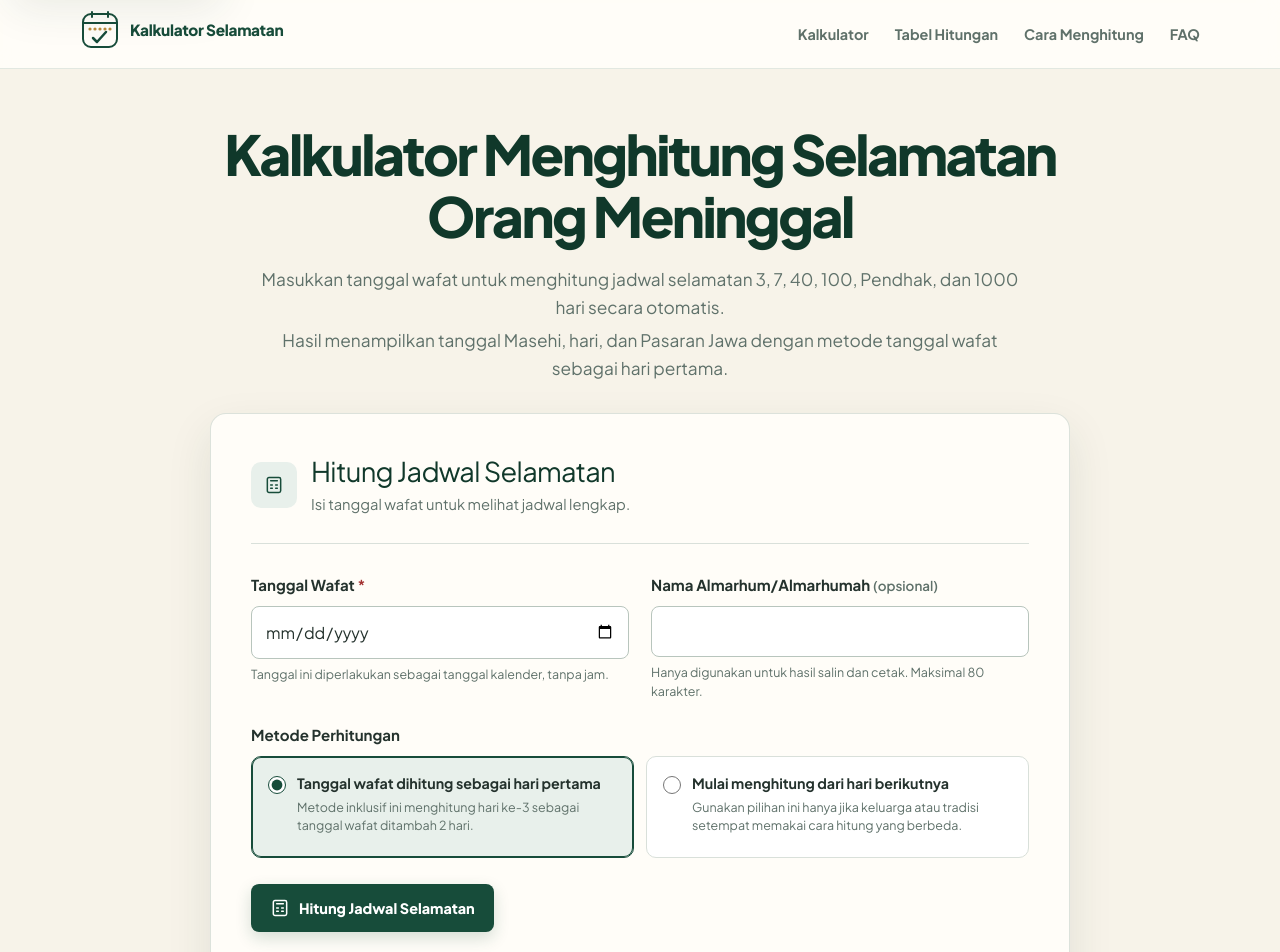
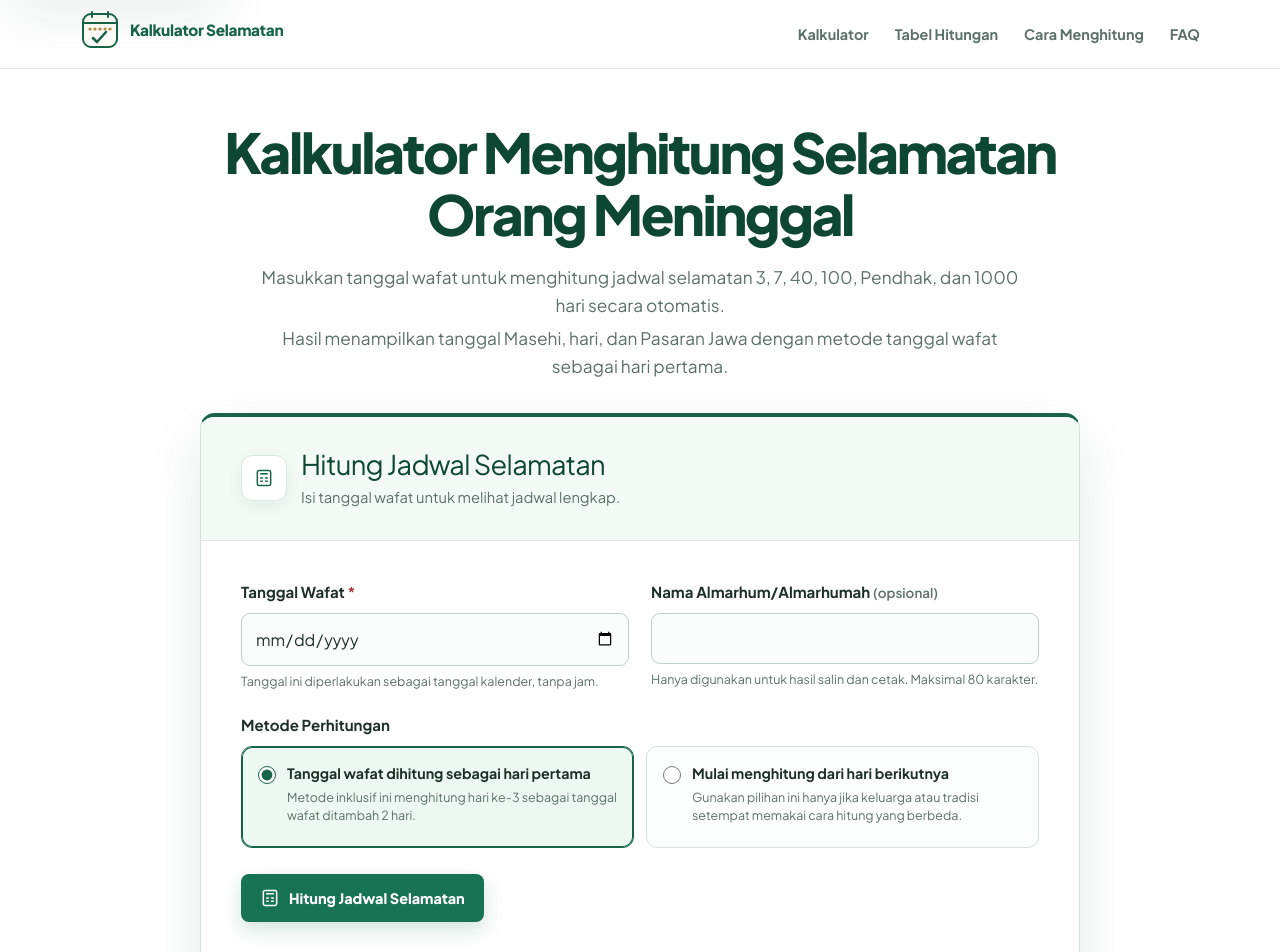
Before and after one commit to arslanwebx/kalkulator-menghitung-selamatan-orang-meninggal, a Next.js app: page / in a window 1280 px wide. Shown: the top 952 px of the page. Built offline with nearby package versions, Linux system fonts and the light colour scheme.

Commit message:
Brighten theme and refine calculator design

```diff
--- a/app/globals.css
+++ b/app/globals.css
@@ -3,19 +3,19 @@
 @tailwind utilities;
 
 :root {
-  --forest: #174c3a;
-  --forest-dark: #10382a;
-  --forest-soft: #e8f0eb;
-  --ivory: #f7f3e9;
-  --paper: #fffdf8;
+  --forest: #176448;
+  --forest-dark: #0d4633;
+  --forest-soft: #edf7f1;
+  --ivory: #f6f9f7;
+  --paper: #ffffff;
   --white: #ffffff;
-  --ink: #24322d;
-  --muted: #5f716a;
-  --line: #d9e0da;
-  --gold: #b78c3d;
-  --gold-soft: #f5ebd6;
+  --ink: #1d3028;
+  --muted: #5b7168;
+  --line: #dce7e1;
+  --gold: #c28a2c;
+  --gold-soft: #fff8e8;
   --error: #a33131;
-  --shadow: 0 18px 45px rgba(31, 59, 47, 0.1);
+  --shadow: 0 22px 55px rgba(30, 77, 57, 0.11);
 }
 
 * {
@@ -31,7 +31,7 @@ body {
   margin: 0;
   min-width: 320px;
   overflow-x: hidden;
-  background: var(--ivory);
+  background: var(--white);
   color: var(--ink);
   font-family: var(--font-jakarta), system-ui, -apple-system, BlinkMacSystemFont,
     "Segoe UI", sans-serif;
@@ -93,8 +93,8 @@ a {
   position: sticky;
   z-index: 50;
   top: 0;
-  border-bottom: 1px solid rgba(23, 76, 58, 0.12);
-  background: rgba(255, 253, 248, 0.96);
+  border-bottom: 1px solid rgba(23, 100, 72, 0.12);
+  background: rgba(255, 255, 255, 0.96);
   backdrop-filter: blur(10px);
 }
 
@@ -153,12 +153,13 @@ a {
 
 main {
   padding-bottom: 88px;
+  background: var(--white);
 }
 
 .intro {
   width: min(900px, calc(100% - 40px));
   margin: 0 auto;
-  padding: 54px 0 26px;
+  padding: 52px 0 28px;
   text-align: center;
 }
 
@@ -181,29 +182,32 @@ main {
 }
 
 .calculator-shell {
-  width: min(860px, calc(100% - 40px));
+  width: min(880px, calc(100% - 40px));
   margin: 0 auto 82px;
 }
 
 .calculator-card,
 .results-card {
-  border: 1px solid rgba(23, 76, 58, 0.15);
-  border-radius: 16px;
+  border: 1px solid #d5e3dc;
+  border-radius: 15px;
   background: var(--paper);
   box-shadow: var(--shadow);
 }
 
 .calculator-card {
   scroll-margin-top: 90px;
-  padding: clamp(22px, 5vw, 40px);
+  padding: 0;
+  overflow: hidden;
+  border-top: 4px solid var(--forest);
 }
 
 .calculator-heading {
   display: flex;
   align-items: center;
   gap: 14px;
-  padding-bottom: 26px;
+  padding: clamp(22px, 4vw, 30px) clamp(22px, 5vw, 40px);
   border-bottom: 1px solid var(--line);
+  background: #f3faf6;
 }
 
 .calculator-heading-icon {
@@ -212,9 +216,11 @@ main {
   width: 46px;
   height: 46px;
   flex: 0 0 auto;
-  border-radius: 10px;
-  background: var(--forest-soft);
+  border: 1px solid #d7e9df;
+  border-radius: 11px;
+  background: var(--white);
   color: var(--forest);
+  box-shadow: 0 5px 14px rgba(23, 100, 72, 0.08);
 }
 
 .calculator-heading h2,
@@ -236,7 +242,7 @@ main {
   display: grid;
   grid-template-columns: repeat(2, minmax(0, 1fr));
   gap: 22px;
-  padding-top: 28px;
+  padding: clamp(25px, 5vw, 38px) clamp(22px, 5vw, 40px) 30px;
 }
 
 .field {
@@ -268,9 +274,9 @@ main {
   width: 100%;
   min-height: 50px;
   padding: 11px 13px;
-  border: 1px solid #b8c5bd;
-  border-radius: 8px;
-  background: var(--white);
+  border: 1px solid #bfd0c7;
+  border-radius: 9px;
+  background: #fbfdfc;
   color: var(--ink);
   appearance: none;
 }
@@ -280,11 +286,13 @@ main {
 }
 
 .field input:hover {
-  border-color: #7b9388;
+  border-color: #789b8a;
+  background: var(--white);
 }
 
 .field input:focus {
   border-color: var(--forest);
+  background: var(--white);
   box-shadow: 0 0 0 3px rgba(23, 76, 58, 0.12);
   outline: none;
 }
@@ -330,16 +338,25 @@ main {
   min-height: 102px;
   padding: 16px;
   gap: 11px;
-  border: 1px solid var(--line);
-  border-radius: 10px;
-  background: var(--white);
+  border: 1px solid #d6e2dc;
+  border-radius: 11px;
+  background: #fcfefd;
   cursor: pointer;
+  transition:
+    border-color 160ms ease,
+    background-color 160ms ease,
+    box-shadow 160ms ease;
 }
 
 .method-option:has(input:checked) {
   border-color: var(--forest);
-  background: var(--forest-soft);
+  background: #eef8f2;
   box-shadow: inset 0 0 0 1px var(--forest);
+}
+
+.method-option:hover {
+  border-color: #82a493;
+  background: #f7fbf8;
 }
 
 .method-option input {
@@ -410,13 +427,13 @@ main {
 }
 
 .button-primary {
-  background: var(--forest);
+  background: #187354;
   color: var(--white);
-  box-shadow: 0 6px 16px rgba(23, 76, 58, 0.18);
+  box-shadow: 0 8px 20px rgba(24, 115, 84, 0.2);
 }
 
 .button-primary:hover {
-  background: var(--forest-dark);
+  background: #115c43;
 }
 
 .button-secondary {
@@ -443,10 +460,11 @@ main {
 .privacy-note {
   display: flex;
   align-items: flex-start;
-  margin: 24px 0 0;
-  padding-top: 20px;
+  margin: 0;
+  padding: 18px clamp(22px, 5vw, 40px) 21px;
   gap: 8px;
   border-top: 1px solid var(--line);
+  background: #fbfdfc;
   color: var(--muted);
   font-size: 0.78rem;
   line-height: 1.5;
@@ -463,6 +481,7 @@ main {
   margin-top: 24px;
   padding: clamp(20px, 4vw, 34px);
   scroll-margin-top: 90px;
+  border-top: 4px solid var(--forest);
 }
 
 .print-header {
@@ -600,6 +619,7 @@ tbody tr:last-child td {
 .content-flow {
   width: min(1120px, calc(100% - 40px));
   margin: 0 auto;
+  background: var(--white);
 }
 
 .content-section {
@@ -702,7 +722,7 @@ tbody tr:last-child td {
   gap: 15px;
   border: 1px solid var(--line);
   border-radius: 12px;
-  background: var(--paper);
+  background: #f8fbf9;
 }
 
 .cycle-card > div {
@@ -742,7 +762,7 @@ tbody tr:last-child td {
   padding: 16px;
   border: 1px solid var(--line);
   border-radius: 10px;
-  background: var(--paper);
+  background: #fbfdfc;
 }
 
 .example-grid article > span {
@@ -784,7 +804,7 @@ tbody tr:last-child td {
   padding: 18px;
   border: 1px solid var(--line);
   border-radius: 9px;
-  background: var(--paper);
+  background: #fbfdfc;
 }
 
 .glossary-grid dt {
@@ -903,7 +923,7 @@ tbody tr:last-child td {
   padding: 14px 16px;
   border: 1px solid var(--line);
   border-radius: 8px;
-  background: var(--paper);
+  background: #fbfdfc;
 }
 
 .references a {
@@ -946,7 +966,7 @@ tbody tr:last-child td {
 
 .site-footer {
   border-top: 1px solid rgba(23, 76, 58, 0.14);
-  background: var(--paper);
+  background: #f7faf8;
 }
 
 .footer-inner,
```
